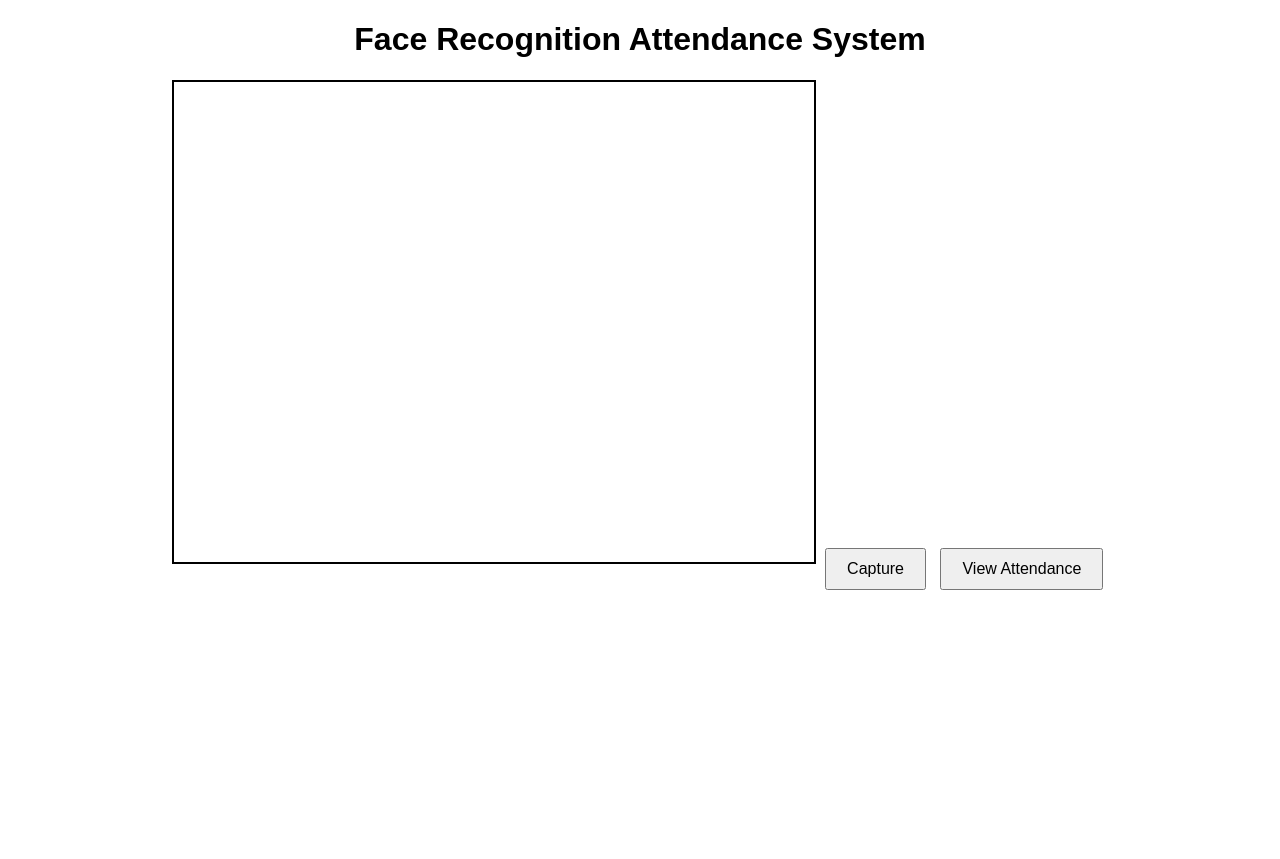
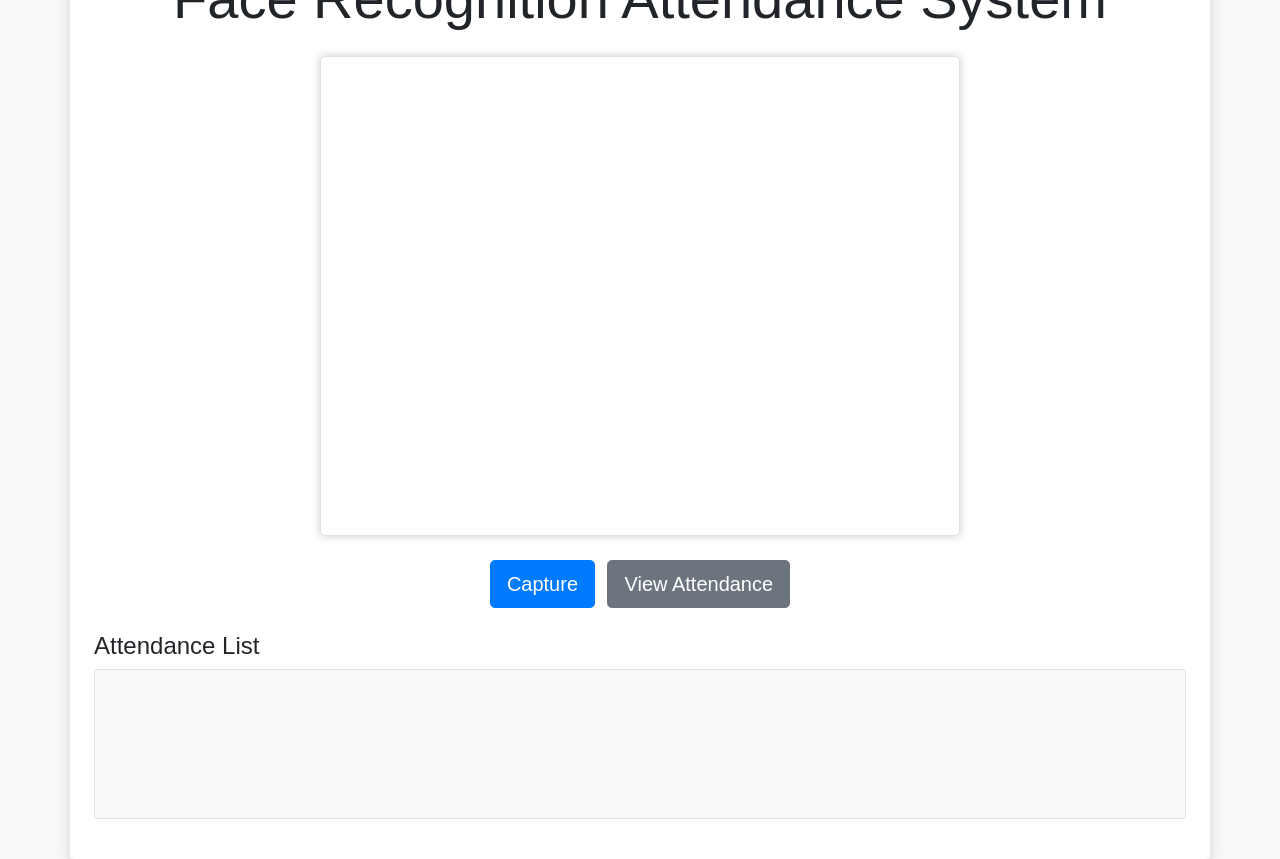
Before and after one commit to AromaticRing/Automated-Attendance-platform, a Flask app: page / in a window 1280 px wide. Before the commit the page ends 590 px from the top, so only its background shows below. Run offline with Flask 3, Linux system fonts and the light colour scheme; parts of the project's set-up code (start-up, migrations or seed data) failed here and were passed over; some libraries are stand-ins or nearby versions.

Commit message:
automated attendance project

```diff
--- /dev/null
+++ b/Attendance.csv
@@ -0,0 +1,2 @@
+stuti gupta, 02:44:43 PM, 14-November-2024
+anshul dewangan, 02:44:53 PM, 14-November-2024
--- /dev/null
+++ b/myenv/pyvenv.cfg
@@ -0,0 +1,5 @@
+home = C:\Program Files\Python312
+include-system-site-packages = false
+version = 3.12.2
+executable = C:\Users\anshu\OneDrive\Documents\Attendance Webapp\myenv\Scripts\python.exe
+command = C:\Users\anshu\OneDrive\Documents\Attendance Webapp\myenv\Scripts\python.exe -m venv C:\Users\anshu\OneDrive\Documents\Attendance Webapp\myenv
--- a/static/style.css
+++ b/static/style.css
@@ -1,15 +1,18 @@
 body {
-    text-align: center;
     font-family: Arial, sans-serif;
+    background-color: bisque;
 }
 
-video {
-    border: 2px solid black;
-    margin-bottom: 10px;
+#video {
+    border: 3px solid #007bff;
+    box-shadow: 0 0 10px rgba(0, 0, 0, 0.2);
 }
 
 button {
-    padding: 10px 20px;
-    margin: 5px;
-    font-size: 16px;
+    font-size: 18px;
 }
+
+#attendanceList {
+    height: 150px;
+    overflow-y: auto;
+}
--- a/templates/index.html
+++ b/templates/index.html
@@ -1,17 +1,43 @@
 <!DOCTYPE html>
 <html lang="en">
+
 <head>
     <meta charset="UTF-8">
-    <title>Attendance System</title>
+    <meta name="viewport" content="width=device-width, initial-scale=1.0">
+    <title>Face Recognition Attendance System</title>
+    <!-- Bootstrap CSS -->
+    <link href="https://maxcdn.bootstrapcdn.com/bootstrap/4.5.2/css/bootstrap.min.css" rel="stylesheet">
+    <!-- Custom CSS -->
     <link rel="stylesheet" href="/static/style.css">
 </head>
-<body>
-    <h1>Face Recognition Attendance System</h1>
-    <video id="video" width="640" height="480" autoplay></video>
-    <button id="captureButton">Capture</button>
-    <button id="viewAttendance">View Attendance</button>
-    <pre id="attendanceList"></pre>
 
+<body class="bg-light d-flex justify-content-center align-items-center vh-100">
+    <div class="container text-center p-4 bg-white shadow rounded">
+        <h1 class="display-4 mb-4">Face Recognition Attendance System</h1>
+
+        <!-- Video Frame -->
+        <div class="d-flex justify-content-center mb-4">
+            <video id="video" class="border rounded" width="640" height="480" autoplay></video>
+        </div>
+
+        <!-- Buttons -->
+        <div class="mb-4">
+            <button id="captureButton" class="btn btn-primary btn-lg mr-2">Capture</button>
+            <button id="viewAttendance" class="btn btn-secondary btn-lg">View Attendance</button>
+        </div>
+
+        <!-- Attendance List -->
+        <div class="text-left">
+            <h4 class="mb-2">Attendance List</h4>
+            <pre id="attendanceList" class="p-3 border rounded bg-light"></pre>
+        </div>
+    </div>
+
+    <!-- Bootstrap JS and dependencies -->
+    <script src="https://code.jquery.com/jquery-3.5.1.min.js"></script>
+    <script src="https://cdn.jsdelivr.net/npm/bootstrap@4.5.2/dist/js/bootstrap.bundle.min.js"></script>
+    <!-- Custom Script -->
     <script src="/static/script.js"></script>
 </body>
+
 </html>
```
Also changed, not shown: READ.md (added, +6 -0 lines), app.py (line endings or trailing spaces), static/script.js (line endings or trailing spaces), 10 other files.
